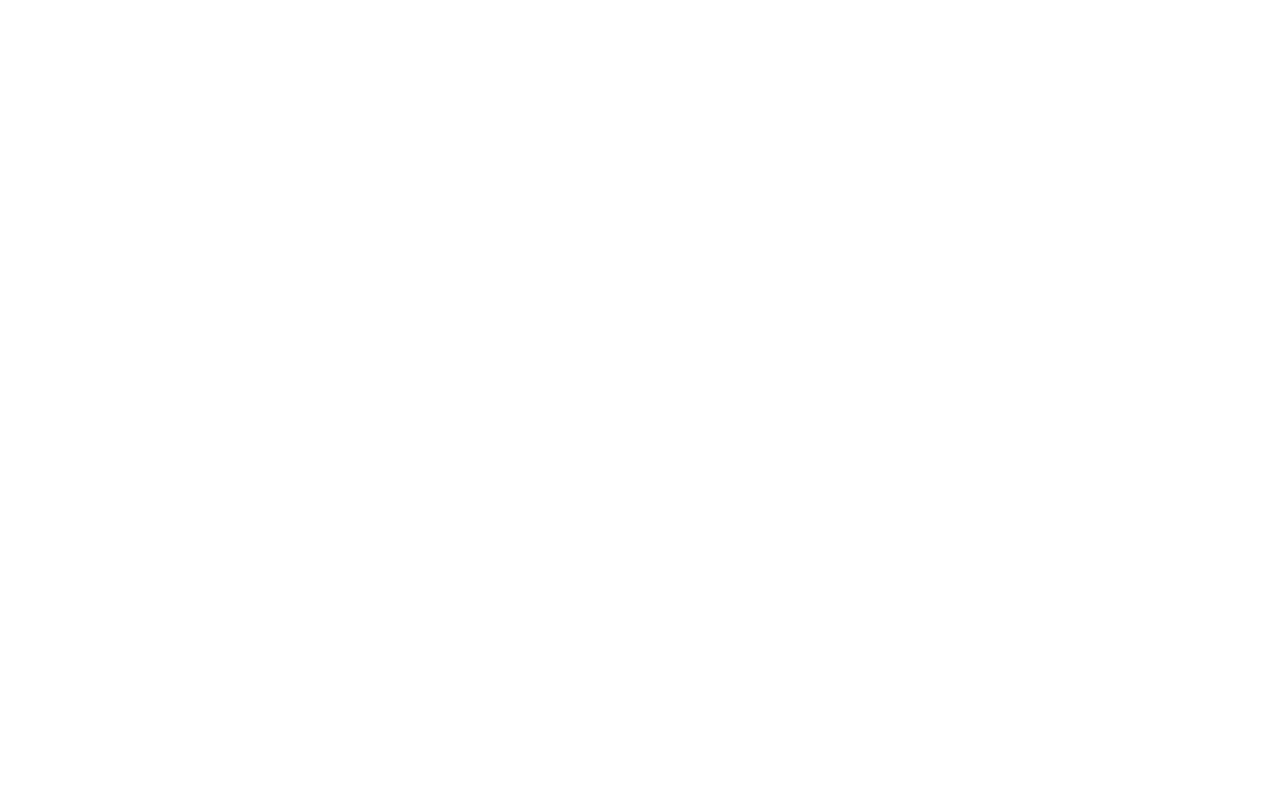
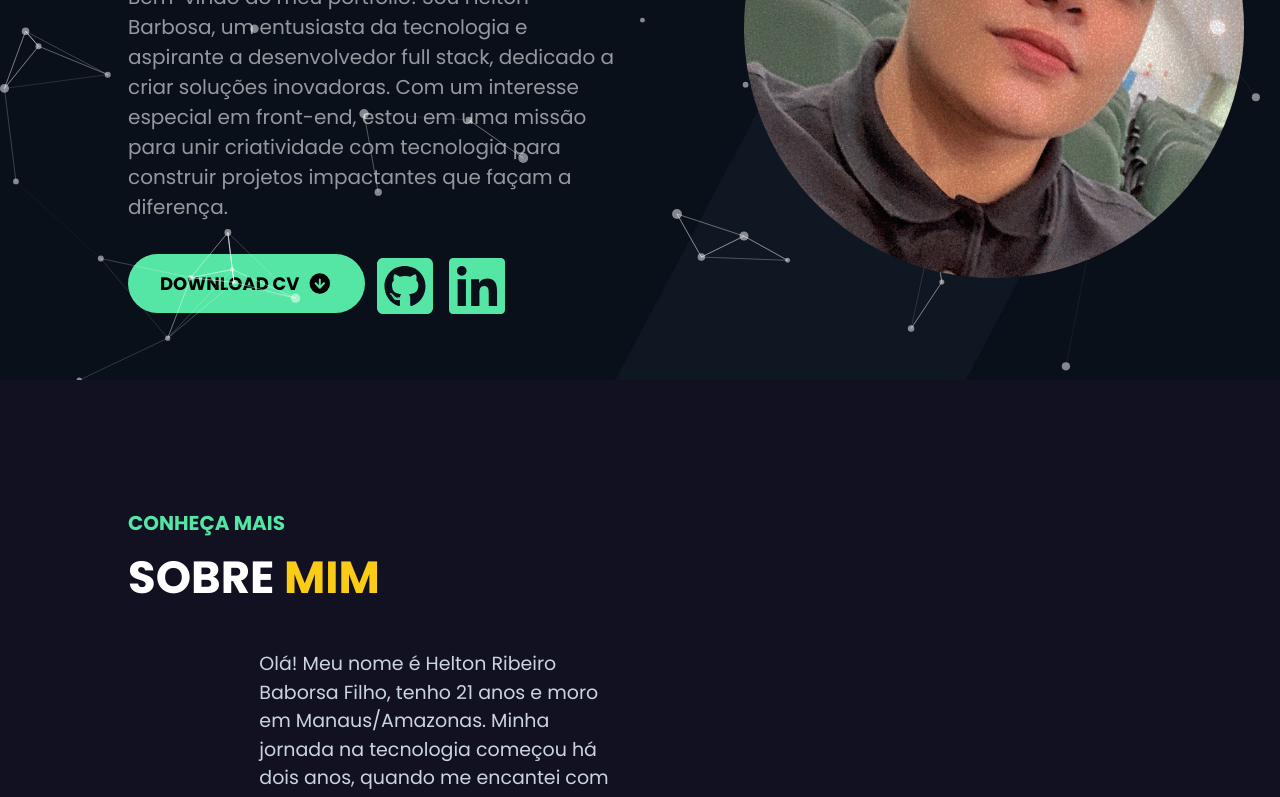
Before and after one commit to Helton1000/port, a Next.js app: page / in a window 1280 px wide. Shown: the part 404-1201 px from the top of the page. Before the commit the page ends 800 px from the top, so only its background shows below. Built offline with nearby package versions, Linux system fonts and the light colour scheme.

Commit message:
feat: Completed page with components

```diff
--- a/app/page.tsx
+++ b/app/page.tsx
@@ -3,6 +3,12 @@
 import { useState } from "react";
 import Nav from "./components/Nav";
 import MobileNav from "./components/MobileNav";
+import Hero from "./components/Hero";
+import About from "./components/About";
+import Projects from "./components/Projects";
+import Experience from "./components/Experience";
+import Contact from "./components/Contact";
+import Footer from "./components/Footer";
 
 const Home = () => {
   const [nav, setNav] = useState(false);
@@ -14,6 +20,14 @@
       <div>
         <MobileNav nav={nav} closeNav={closeNav} />
         <Nav openNav={openNav} />
+        <Hero />
+      </div>
+      <div className="relative z-[30]">
+        <About />
+        <Projects />
+        <Experience />
+        <Contact />
+        <Footer/>
       </div>
     </main>
   );
```
Also changed, not shown: package.json (+8 -1 lines), 1 other file (tests, documents, lock files or other folders).
